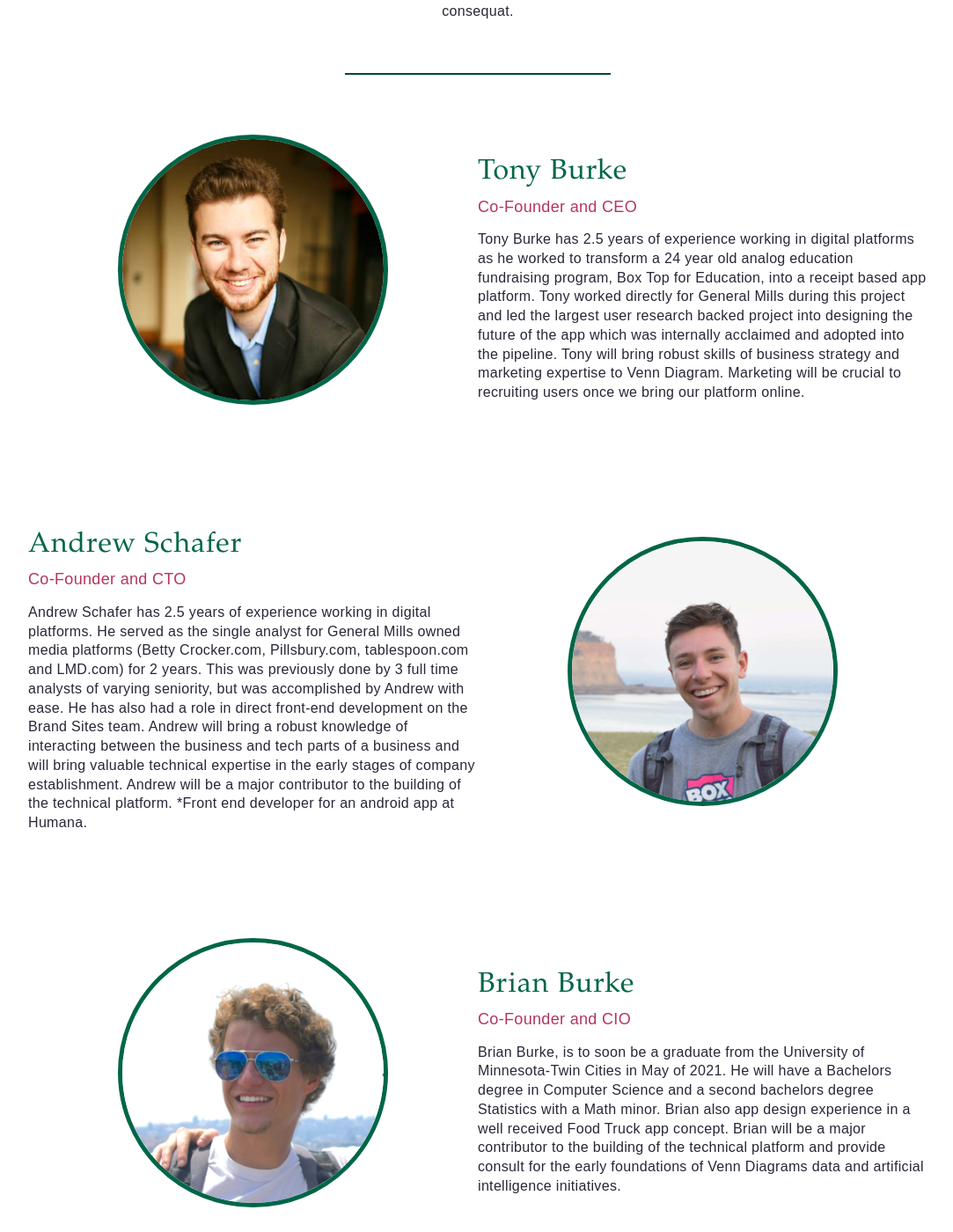
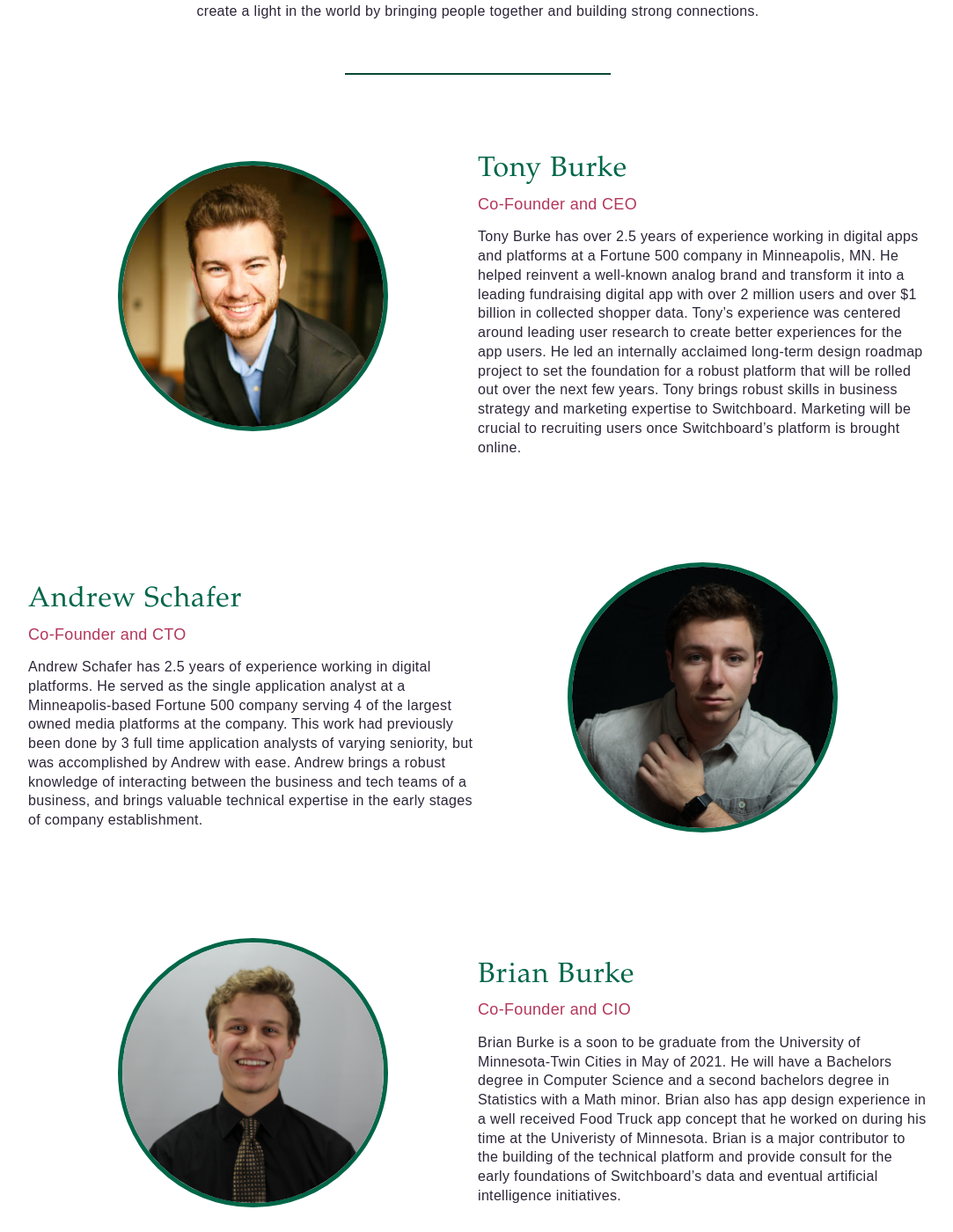
Before and after one commit to switchboardco/brand-website, a Jekyll site: the page built from about.html, in a window 1280 px wide and 1400 px high, scrolled down 266 px. Shown: the whole window at 88% size, without its empty margins (97-1180 px from the left). Built offline with Jekyll 4.4.1, drawn with Linux system fonts in a browser that asks for light colours; some of the changed text lies outside the part shown.

Commit message:
Updated about us copy and images

```diff
--- a/_data/team.yml
+++ b/_data/team.yml
@@ -1,12 +1,12 @@
 - name: Tony Burke
-  description: Tony Burke has 2.5 years of experience working in digital platforms as he worked to transform a 24 year old analog education fundraising program, Box Top for Education, into a receipt based app platform. Tony worked directly for General Mills during this project and led the largest user research backed project into designing the future of the app which was internally acclaimed and adopted into the pipeline. Tony will bring robust skills of business strategy and marketing expertise to Venn Diagram. Marketing will be crucial to recruiting users once we bring our platform online.
+  description: Tony Burke has over 2.5 years of experience working in digital apps and platforms at a Fortune 500 company in Minneapolis, MN. He helped reinvent a well-known analog brand and transform it into a leading fundraising digital app with over 2 million users and over $1 billion in collected shopper data. Tony’s experience was centered around leading user research to create better experiences for the app users. He led an internally acclaimed long-term design roadmap project to set the foundation for a robust platform that will be rolled out over the next few years. Tony brings robust skills in business strategy and marketing expertise to Switchboard. Marketing will be crucial to recruiting users once Switchboard’s platform is brought online.
   image-url: about/tony.jpg
   job: Co-Founder and CEO
 - name: Andrew Schafer
-  description: Andrew Schafer has 2.5 years of experience working in digital platforms. He served as the single analyst for General Mills owned media platforms (Betty Crocker.com, Pillsbury.com, tablespoon.com and LMD.com) for 2 years. This was previously done by 3 full time analysts of varying seniority, but was accomplished by Andrew with ease. He has also had a role in direct front-end development on the Brand Sites team. Andrew will bring a robust knowledge of interacting between the business and tech parts of a business and will bring valuable technical expertise in the early stages of company establishment. Andrew will be a major contributor to the building of the technical platform. *Front end developer for an android app at Humana.
+  description: Andrew Schafer has 2.5 years of experience working in digital platforms. He served as the single application analyst at a Minneapolis-based Fortune 500 company serving 4 of the largest owned media platforms at the company. This work had previously been done by 3 full time application analysts of varying seniority, but was accomplished by Andrew with ease. Andrew brings a robust knowledge of interacting between the business and tech teams of a business, and brings valuable technical expertise in the early stages of company establishment.
   image-url: about/andrew.jpg
   job: Co-Founder and CTO
 - name: Brian Burke
-  description: Brian Burke, is to soon be a graduate from the University of Minnesota-Twin Cities in May of 2021. He will have a Bachelors degree in Computer Science and a second bachelors degree Statistics with a Math minor. Brian also app design experience in a well received Food Truck app concept. Brian will be a major contributor to the building of the technical platform and provide consult for the early foundations of Venn Diagrams data and artificial intelligence initiatives.
+  description: Brian Burke is a soon to be graduate from the University of Minnesota-Twin Cities in May of 2021. He will have a Bachelors degree in Computer Science and a second bachelors degree in Statistics with a Math minor. Brian also has app design experience in a well received Food Truck app concept that he worked on during his time at the Univeristy of Minnesota. Brian is a major contributor to the building of the technical platform and provide consult for the early foundations of Switchboard’s data and eventual artificial intelligence initiatives.
   image-url: about/brian.jpg
   job: Co-Founder and CIO
--- a/about.html
+++ b/about.html
@@ -5,7 +5,7 @@ permalink: /about
 <div class="constrain">
     <h1>Our Team</h1>
 
-    <p class="about-byline">Lorem ipsum dolor sit amet, consectetur adipiscing elit, sed do eiusmod tempor incididunt ut labore et dolore magna aliqua. Ut enim ad minim veniam, quis nostrud exercitation ullamco laboris nisi ut aliquip ex ea commodo consequat.</p>
+    <p class="about-byline">Switchboard’s Team is currently comprised of three team members who have a mission to create the most compelling dating and relationship platform in the world, by focusing on ensuring quality matches. We want to create a light in the world by bringing people together and building strong connections.</p>
     <hr class="about-divider">
     {% for item in site.data.team %}
         <div class="{% cycle 'about-member-container', 'about-member-container-reverse' %}">
```
Also changed, not shown: assets/images/about/andrew.jpg, assets/images/about/brian.jpg.
